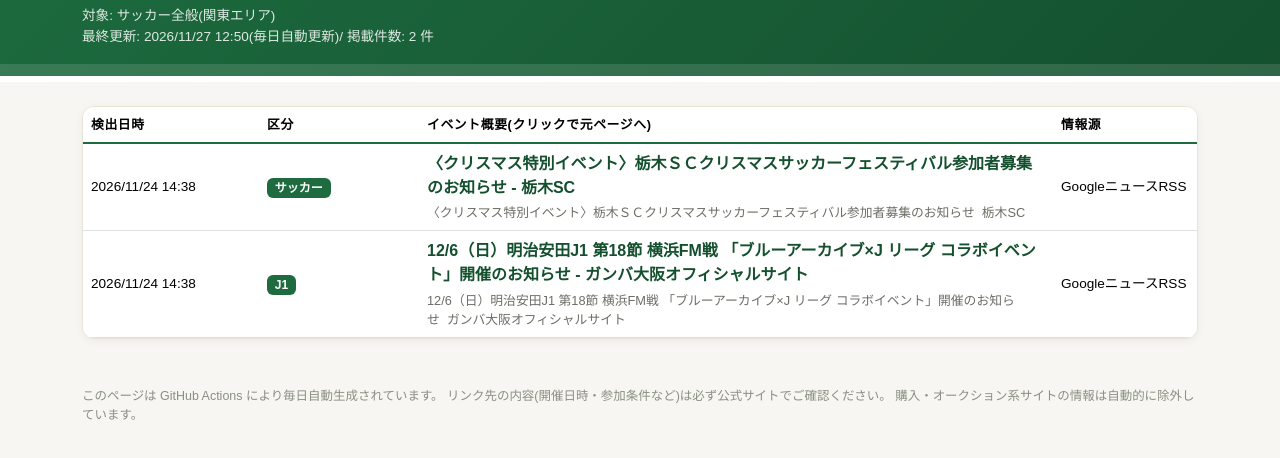
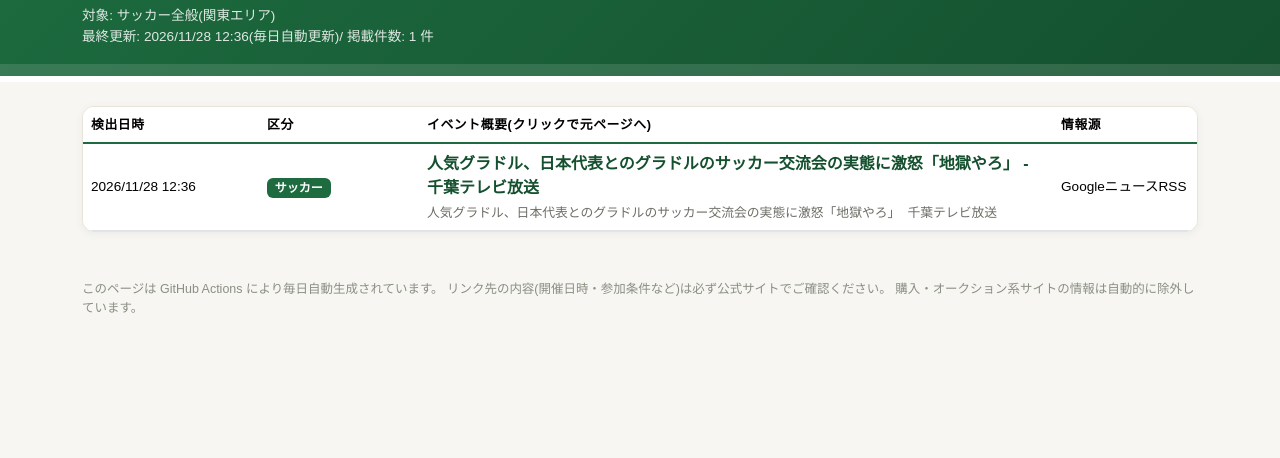
Before and after one commit to nec2434894/soccer-event-watcher, a plain HTML site: page docs/index.html in a window 1280 px wide. Shown: the part 66-524 px from the top of the page. Drawn offline with nearby package versions, Linux system fonts and the light colour scheme.

Commit message:
自動更新: イベント一覧 (2026-11-28)

```diff
--- a/docs/index.html
+++ b/docs/index.html
@@ -49,7 +49,7 @@
       <h1>⚽ サッカーイベント ウォッチャー</h1>
       <div class="meta">
         対象: サッカー全般(関東エリア)<br>
-        最終更新: 2026/11/27 12:50(毎日自動更新)/ 掲載件数: 2 件
+        最終更新: 2026/11/28 12:36(毎日自動更新)/ 掲載件数: 1 件
       </div>
     </div>
   </header>
@@ -67,24 +67,13 @@
         </thead>
         <tbody>
         <tr>
-          <td class="text-nowrap detected">2026/11/24 14:38</td>
+          <td class="text-nowrap detected">2026/11/28 12:36</td>
           <td><span class="badge club-badge">サッカー</span></td>
           <td>
-            <a href="https://news.google.com/rss/articles/CBMiSkFVX3lxTE1rUHBkbW10VVN6cGE4TjNxZnRCLXBkXzJGd1Y2cGxsRjdhcmctTW5SMkdadm01WENkMUI4WGExZ3dXaUMxNExrRU5R?oc=5" target="_blank" rel="noopener noreferrer" class="event-link">
-              〈クリスマス特別イベント〉栃木ＳＣクリスマスサッカーフェスティバル参加者募集のお知らせ - 栃木SC
+            <a href="https://news.google.com/rss/articles/CBMiX0FVX3lxTFB1NUgxOUVKcHlTX1ZtcjR5R2k2ZTFTNk9hWW01SEdMbk9UdUhOd2p5VGRlQnRJa3BVaVFreWlYQWJsZ1lnanMzT181NWtwTjBuUjRuWkJHQTJad2lPbnM0?oc=5" target="_blank" rel="noopener noreferrer" class="event-link">
+              人気グラドル、日本代表とのグラドルのサッカー交流会の実態に激怒「地獄やろ」 - 千葉テレビ放送
             </a>
-            <div class="snippet">〈クリスマス特別イベント〉栃木ＳＣクリスマスサッカーフェスティバル参加者募集のお知らせ  栃木SC</div>
-          </td>
-          <td class="text-nowrap source">GoogleニュースRSS</td>
-        </tr>
-        <tr>
-          <td class="text-nowrap detected">2026/11/24 14:38</td>
-          <td><span class="badge club-badge">J1</span></td>
-          <td>
-            <a href="https://news.google.com/rss/articles/CBMiXEFVX3lxTE14aWhEd1EzTHMxeUlVWU9ZYjF2em11S2EyeEdhSXNwZEgtUkJmOEE0bGp3elFqd0NraTRhOXM3NE1KejFOYmFKUlZYZ0tJM2xFNkpvaDVSMkVnNi1x?oc=5" target="_blank" rel="noopener noreferrer" class="event-link">
-              12/6（日）明治安田J1 第18節 横浜FM戦 「ブルーアーカイブ×J リーグ コラボイベント」開催のお知らせ - ガンバ大阪オフィシャルサイト
-            </a>
-            <div class="snippet">12/6（日）明治安田J1 第18節 横浜FM戦 「ブルーアーカイブ×J リーグ コラボイベント」開催のお知らせ  ガンバ大阪オフィシャルサイト</div>
+            <div class="snippet">人気グラドル、日本代表とのグラドルのサッカー交流会の実態に激怒「地獄やろ」  千葉テレビ放送</div>
           </td>
           <td class="text-nowrap source">GoogleニュースRSS</td>
         </tr>
```
Also changed, not shown: data/events.json (+5 -14 lines).
